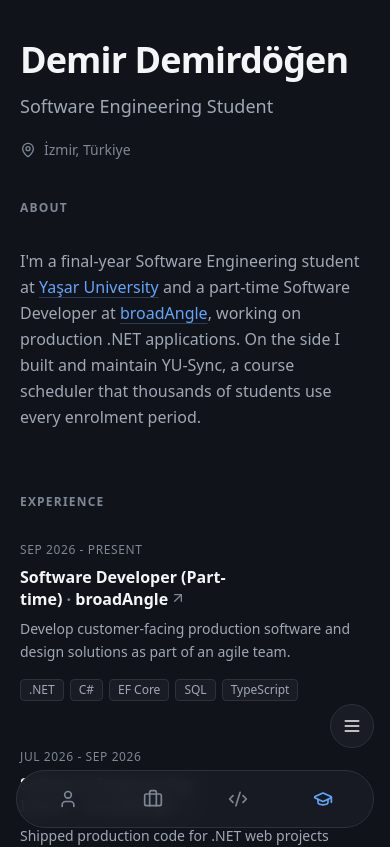
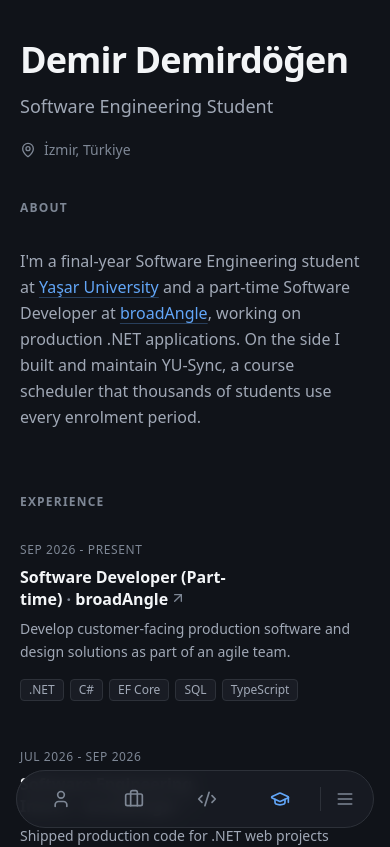
Before and after one commit to this-Demir/demirdogen.dev-portfolio, a React (Vite) app: page / in a window 390 px wide. Shown: the top 847 px of the page. Built offline with nearby package versions, Linux system fonts and the light colour scheme; the HTML template or start-up script is replaced by a standard one.

Commit message:
fix: move mobile menu into bottom bar

```diff
--- a/src/components/Layout.tsx
+++ b/src/components/Layout.tsx
@@ -212,16 +212,20 @@
         </div>
       </div>
 
-      {/* Mobile section nav */}
-      <nav
-        className="fixed inset-x-4 bottom-4 z-40 flex items-center justify-around rounded-full border border-border bg-surface/90 px-2 py-2 backdrop-blur lg:hidden"
-        aria-label="Section navigation"
-      >
+      {/*
+        Mobile bar: the four sections plus a menu toggle. The toggle lives in
+        the bar rather than floating over the page, where it covered text.
+      */}
+      <div className="fixed inset-x-4 bottom-4 z-40 flex items-center rounded-full border border-border bg-surface/90 px-2 py-2 backdrop-blur lg:hidden">
+        <nav className="flex flex-1 items-center justify-around" aria-label="Section navigation">
           {SECTIONS.map(({ id, icon: Icon }) => (
             <button
               key={id}
               type="button"
-            onClick={() => scrollToSection(id)}
+              onClick={() => {
+                setIsActionMenuOpen(false);
+                scrollToSection(id);
+              }}
               aria-label={navLabels[id]}
               aria-current={activeSection === id ? 'true' : undefined}
               className={`rounded-full p-2.5 transition-colors ${
@@ -233,14 +237,17 @@
           ))}
         </nav>
 
-      {/* Mobile utility menu */}
-      <div className="fixed bottom-24 right-4 z-40 flex flex-col-reverse items-center gap-2 lg:hidden">
+        <span className="mx-1 h-6 w-px bg-border" aria-hidden="true" />
+
         <button
           type="button"
           onClick={() => setIsActionMenuOpen((open) => !open)}
-          className="flex h-11 w-11 items-center justify-center rounded-full border border-border bg-surface text-foreground transition-transform active:scale-95"
+          className={`rounded-full p-2.5 transition-colors ${
+            isActionMenuOpen ? 'text-foreground' : 'text-subtle'
+          }`}
           aria-label={isActionMenuOpen ? 'Close menu' : 'Open menu'}
           aria-expanded={isActionMenuOpen}
+          aria-controls="mobile-utility-menu"
         >
           {isActionMenuOpen ? (
             <X className="h-5 w-5" aria-hidden="true" />
@@ -248,8 +255,12 @@
             <Menu className="h-5 w-5" aria-hidden="true" />
           )}
         </button>
+      </div>
 
+      {/* Mobile utility menu, stacked above the bar's menu toggle. */}
+      <div className="fixed bottom-24 right-6 z-40 lg:hidden">
         <div
+          id="mobile-utility-menu"
           className={`flex flex-col items-center gap-2 transition-all duration-200 ${
             isActionMenuOpen
               ? 'visible translate-y-0 opacity-100'
```
Lines whose indentation alone changed are shown as unchanged.
